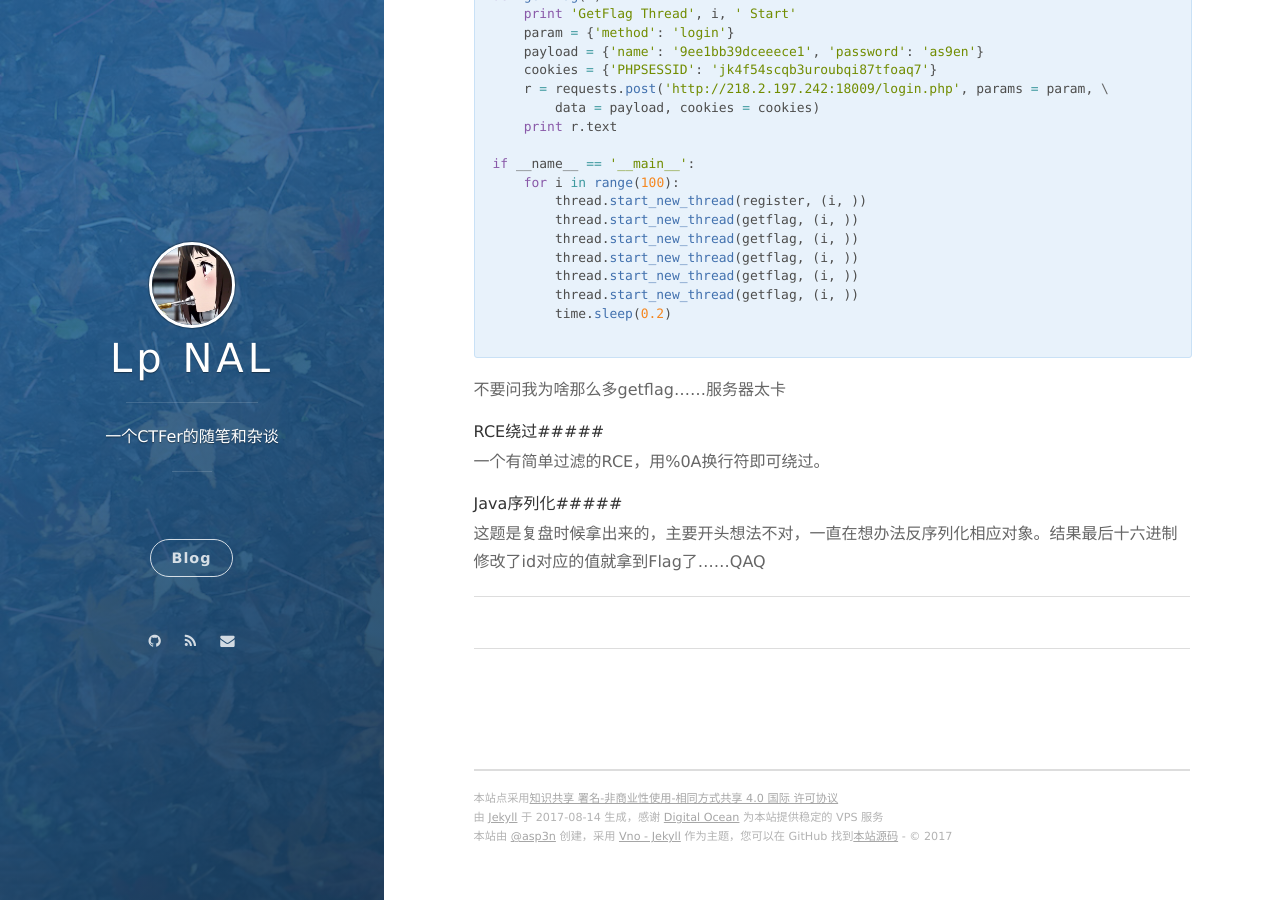
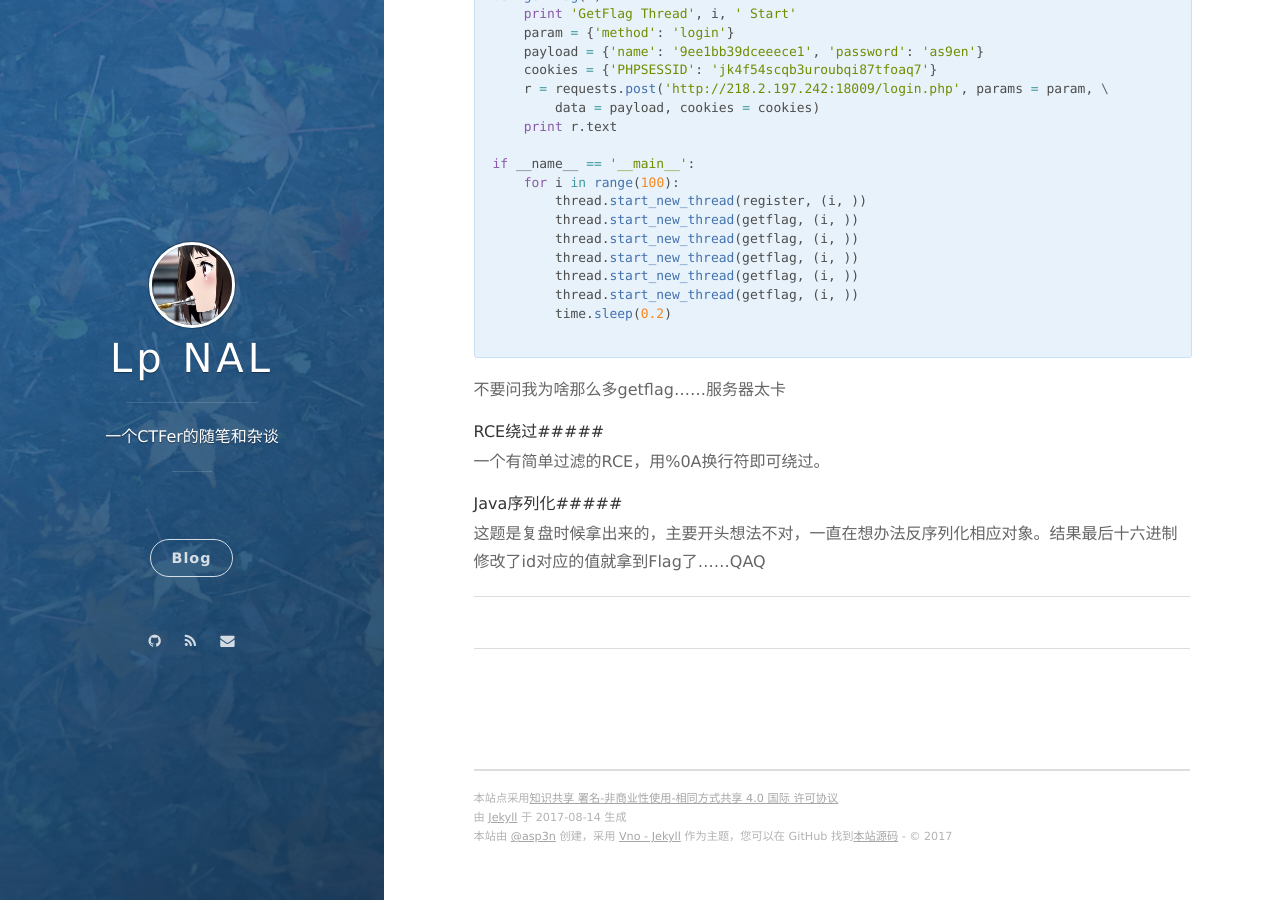
Before and after one commit to ultranal/ultranal.github.io, a Jekyll site: the page built from _posts/2017-06-12-gctf-2017-write-up.md, in a window 1280 px wide and 900 px high, scrolled down 5447 px. Built offline with Jekyll 4.4.1, drawn with Linux system fonts in a browser that asks for light colours; nearby versions of some CDN libraries.

Commit message:
some cleaning

```diff
--- a/_includes/footer.html
+++ b/_includes/footer.html
@@ -1,7 +1,7 @@
 <section class="footer">
     <footer>
     	<span class="footer__copyright">本站点采用<a href="http://creativecommons.org/licenses/by-nc-sa/4.0/">知识共享 署名-非商业性使用-相同方式共享 4.0 国际 许可协议</a></span>
-        <span class="footer__copyright">由 <a href="https://jekyllrb.com">Jekyll</a> 于 {{ site.time | date: "%F" }} 生成，感谢 <a href="https://www.digitalocean.com/?refcode=30ed2d146762">Digital Ocean</a> 为本站提供稳定的 VPS 服务</span>
+        <span class="footer__copyright">由 <a href="https://jekyllrb.com">Jekyll</a> 于 {{ site.time | date: "%F" }} 生成</span>
         <span class="footer__copyright">本站{% if site.creator %}由 {{site.creator}} 创建，{% endif %}采用 <a href="https://github.com/onevcat/vno-jekyll">Vno - Jekyll</a> 作为主题，您可以在 GitHub 找到<a href="https://github.com/onevcat/OneV-s-Den">本站源码</a> - &copy; {{site.time | date: "%Y"}}</span>
     </footer>
 </section>
```
Also changed, not shown: 18 other files.
